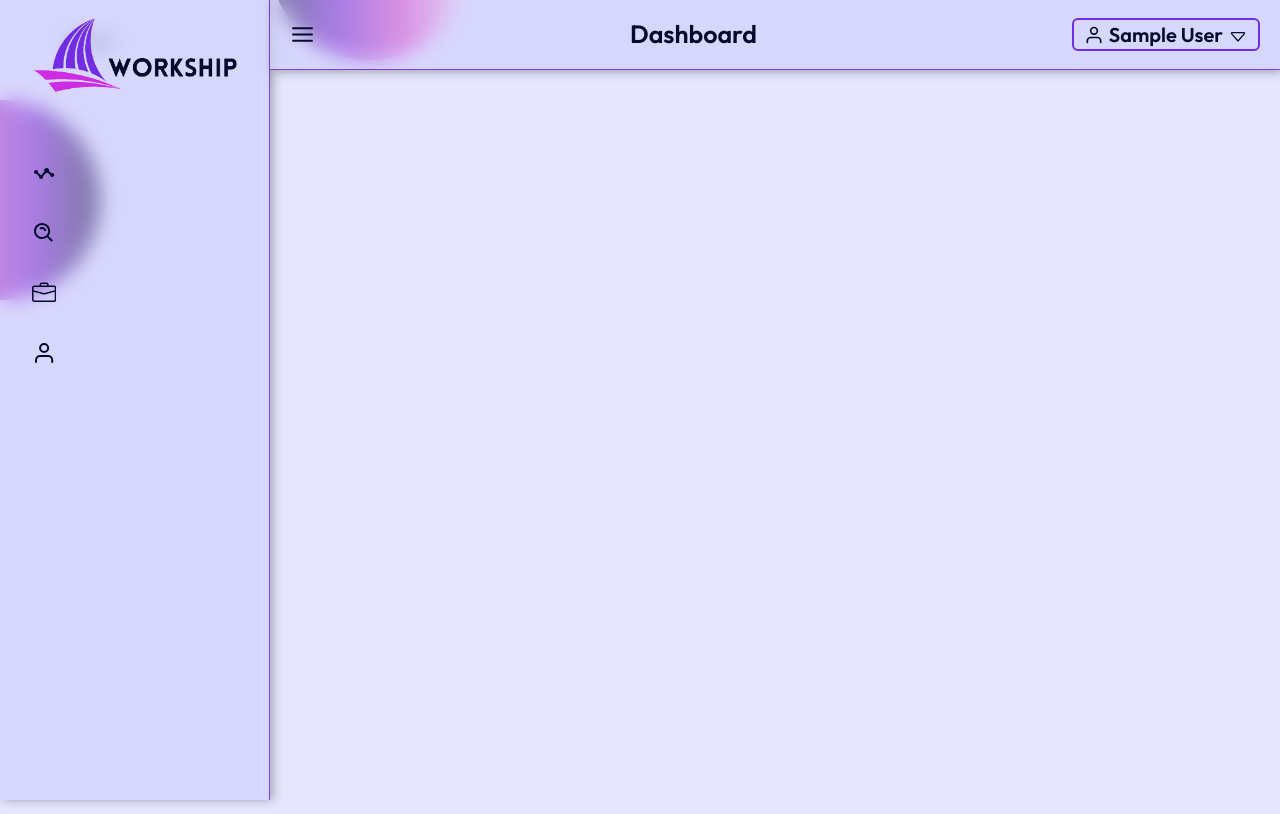
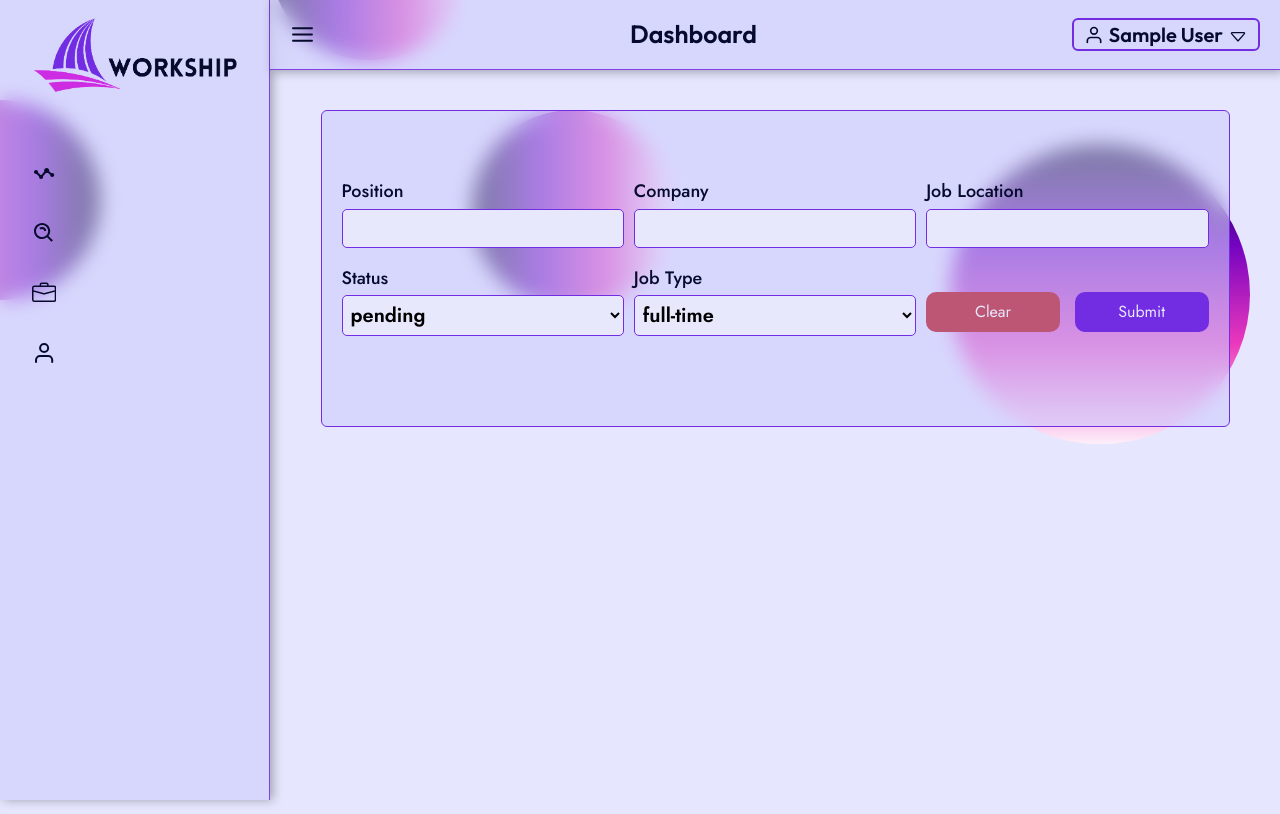
Before and after one commit to rockypagal/workship, a React (Vite) app: page /add-job in a window 1280 px wide. Built offline with nearby package versions, Linux system fonts and the light colour scheme; sample sign-in values are in the browser's storage.

Commit message:
add jobs complete

```diff
--- /dev/null
+++ b/src/components/SelectOption.jsx
@@ -0,0 +1,62 @@
+import React from "react";
+import styled from "styled-components";
+
+const Wrapper = styled.main`
+  width: 100%;
+
+  .selectInput{
+      display: flex;
+    flex-direction: column;
+    gap: 7px;
+  }
+  select {
+   min-width: 100%;
+    margin-bottom: 20px;
+    font-weight: 600;
+    font-size: 20px;
+    padding: 4px;
+    box-sizing: border-box;
+    background-color: #e8e8fd;
+    border-radius: 5px;
+    border: 1px solid #722ce2;
+  }
+
+   label{
+    font-size: 18px;
+    font-weight: 500;
+  }
+
+  select:focus {
+    outline: 1px solid var(--secondary-button);
+  }
+
+
+    @media screen and (max-width: 1024px) {
+
+   .selectInput {
+      gap:5px;
+    }
+  }
+
+`;
+
+const SelectOption = ({ options, name, title, formData ,value}) => {
+  return (
+    <Wrapper>
+      <div className="selectInput">
+        <label htmlFor={name}>{title}</label>
+        <select id={name} name={name} value={value} onChange={formData}>
+          {options.map((item, index) => {
+            return (
+              <option key={index} value={item}>
+                {item}
+              </option>
+            );
+          })}
+        </select>
+      </div>
+    </Wrapper>
+  );
+};
+
+export default SelectOption;
--- a/src/components/index.js
+++ b/src/components/index.js
@@ -3,5 +3,6 @@ import Sidebar from './Sidebar'
 import SmallSidebar from './SmallSidebar'
 import Navbar from './Navbar'
 import FormInput from "./FormInput";
+import SelectOption from "./SelectOption";
 
-export {FormInput,MagicBtn, Sidebar, SmallSidebar, Navbar}
+export {SelectOption,FormInput,MagicBtn, Sidebar, SmallSidebar, Navbar}
--- a/src/features/user/job/jobSlice.jsx
+++ b/src/features/user/job/jobSlice.jsx
@@ -1,10 +1,46 @@
-import { createSlice,createAsyncThunk } from "@reduxjs/toolkit";
+import { createSlice, createAsyncThunk } from "@reduxjs/toolkit";
+import FetchData from "../../../utils/FetchData";
+import { toast } from "react-toastify";
+
+export const addJobs = createAsyncThunk(
+  "add/job",
+  async (formData, thunkApi) => {
+    console.log(formData);
+    try {
+      const res = await FetchData.post("/jobs",formData);
+      console.log(res);
+      return res.data;
+    } catch (error) {
+      console.log(error);
+      return thunkApi.rejectWithValue(err.response.data.msg);
+    }
+  }
+);
+
+const jobSlice = createSlice({
+  name: "jobSlice",
+  initialState: {
+    isLoading: false,
+    isEditing: false,
+    status: ["pending", "interview", "declined"],
+    jobType: ["full-time", "part-time", "remote", "internship"],
+    sort: ["latest", "oldest", "a-z", "z-a"],
+  },
+  extraReducers: (builds) => {
+    builds
+      .addCase(addJobs.pending, (state) => {
+        state.isLoading = true;
+      })
+      .addCase(addJobs.fulfilled, (state, { payload }) => {
+        state.isLoading = false;
+        toast.success("Job has been added successfully");
+      })
+      .addCase(addJobs.rejected, (state, { payload }) => {
+        state.isLoading = false;
+        toast.error(payload);
+      });
+  },
+});
 
 
-
-const jobSlice = createSlice({
-    name: 'jobSlice',
-    initialState:{
-        isLoading: false,
-    }
-})
+export default jobSlice.reducer
--- a/src/pages/AddJob.jsx
+++ b/src/pages/AddJob.jsx
@@ -1,9 +1,219 @@
-import React from 'react'
+import React, { useState } from "react";
+import { addJobs } from "../features/user/job/jobSlice";
+import styled from "styled-components";
+import FormInput from "../components/FormInput";
+import { useDispatch, useSelector } from "react-redux";
+import { SelectOption } from "../components";
+import Ball from "../utils/Balls";
+import { toast } from "react-toastify";
+
+const Container = styled.nav`
+  width: ${({ width }) => `${width}px`};
+  position: absolute;
+  top: 70px;
+  right: 0px;
+
+  transition: all 0.3s;
+  h1 {
+    text-align: center;
+  }
+
+  /* z-index:-1; */
+  /* border-bottom-right-radius: 10px;
+  border-bottom-left-radius: 10px; */
+  /* border-radius: 10px; */
+  /* background-color: rgba(206, 206, 254, 0.8);
+  background-color:rgba(250,234,252,.2); */
+  z-index: -1;
+  height: 93vh;
+  @media (max-width: 786px) {
+    width: 100%;
+  }
+`;
+
+const Wrapper = styled.main`
+  .jobsForm {
+    width: 90%;
+    margin: 0 auto;
+    margin-top: 40px;
+    display: grid;
+    grid-template-columns: 1fr 1fr 1fr;
+    column-gap: 10px;
+    box-sizing: border-box;
+    border: 1px solid var(--primary-button);
+    padding: 50px 20px;
+    justify-content: center;
+    align-items: center;
+    background-color: rgba(206, 206, 254, 0.6);
+    backdrop-filter: blur(10px);
+    border-radius: 6px;
+  }
+
+  .visible {
+    display: none;
+  }
+
+  .buttons {
+    display: grid;
+    grid-template-columns: 1fr 1fr;
+    column-gap: 15px;
+    justify-content: center;
+    align-items: center;
+  }
+
+  .buttons .clear {
+    width: 100%;
+    background-color: #bd5675;
+    /* color:var(--text) */
+  }
+
+  .buttons .sbm {
+    width: 100%;
+  }
+
+  @media (min-width: 1240px) {
+    .jobsForm {
+      padding-top: 70px;
+      padding-bottom: 70px;
+    }
+  }
+
+  @media (max-width: 1240px) {
+    .jobsForm {
+      grid-template-columns: 1fr 1fr;
+    }
+  }
+
+  @media (max-width: 1240px) {
+    .jobsForm {
+      grid-template-columns: 1fr 1fr;
+    }
+  }
+  @media (max-width: 780px) {
+    .jobsForm {
+      grid-template-columns: 1fr;
+      margin-bottom: 50px;
+    }
+
+    .disable {
+      display: none;
+    }
+
+    .visible {
+      display: visible;
+    }
+
+    .buttons {
+      grid-template-columns: 1fr;
+      row-gap: 15px;
+    }
+  }
+`;
 
 const AddJob = () => {
+  const { navWidth, location } = useSelector((store) => store.user);
+  const { jobType, status } = useSelector((store) => store.jobs);
+  const dispatch = useDispatch();
+  const [width, setWidth] = useState(window.innerWidth);
+  const [jobData, setJobData] = useState({
+    position: "",
+    company: "",
+    jobLocation: location,
+    jobType: "",
+    status: "",
+  });
+
+  const handleChange = (e) => {
+    const name = e.target.name;
+    const value = e.target.value;
+
+    setJobData({ ...jobData, [name]: value });
+  };
+
+  const handleSubmit = (e) => {
+    e.preventDefault();
+    const { position, company, jobLocation, status, jobType } = jobData;
+    console.log(position, company, jobLocation, status, jobType);
+    if (!position || !company || !location || !status || !jobType) {
+      toast.error("please fill the form");
+      return;
+    }
+    console.log(jobData);
+    dispatch(addJobs(jobData));
+  };
   return (
-    <div>AddJob</div>
-  )
-}
+    <Container width={`${width >= 786 ? navWidth : null}`}>
+      <Wrapper>
+        <form onSubmit={handleSubmit}>
+          <Ball width="200px" height="200px" left="20%" />
+          <div className="disable">
+            <Ball
+              width="300px"
+              height="300px"
+              direction="bottom"
+              top="10%"
+              right="30px"
+            />
+          </div>
+          <div className="visible">
+            <Ball
+              width="300px"
+              height="300px"
+              direction="bottom"
+              top="50%"
+              right="-30px"
+            />
+          </div>{" "}
+          <div className="jobsForm">
+            <FormInput
+              name="position"
+              value={jobData.position}
+              title="Position"
+              type="text"
+              formData={handleChange}
+            />
+            <FormInput
+              name="company"
+              value={jobData.company}
+              title="Company"
+              type="text"
+              formData={handleChange}
+            />
+            <FormInput
+              name="jobLocation"
+              value={jobData.jobLocation}
+              title="Job Location"
+              type="text"
+              formData={handleChange}
+            />
 
-export default AddJob
+            <SelectOption
+              options={status}
+              title="Status"
+              name="status"
+              formData={handleChange}
+              value={jobData.status}
+            />
+            <SelectOption
+              options={jobType}
+              title="Job Type"
+              name="jobType"
+              value={jobData.jobType}
+              formData={handleChange}
+            />
+            <div className="buttons">
+              <button type="button" className="btn button clickEffect clear">
+                Clear
+              </button>
+              <button type="submit" className="btn button clickEffect sbm">
+                Submit
+              </button>
+            </div>
+          </div>{" "}
+        </form>
+      </Wrapper>
+    </Container>
+  );
+};
+
+export default AddJob;
--- a/src/pages/Profile.jsx
+++ b/src/pages/Profile.jsx
@@ -5,7 +5,7 @@ import { FormInput } from "../components";
 import { updateUser } from "../features/user/userSlice";
 import Ball from "../utils/Balls";
 
-const Nav = styled.nav`
+const Container = styled.nav`
   width: ${({ width }) => `${width}px`};
   position: absolute;
   top: 70px;
@@ -144,7 +144,7 @@ const Profile = () => {
   };
 
   return (
-    <Nav width={`${width >= 786 ? navWidth : null}`}>
+    <Container width={`${width >= 786 ? navWidth : null}`}>
       <Wrapper>
         <h1>User Profile</h1>
         <div className="fit">
@@ -195,7 +195,7 @@ const Profile = () => {
           </div>
         </div>
       </Wrapper>
-    </Nav>
+    </Container>
   );
 };
 
--- a/src/store.jsx
+++ b/src/store.jsx
@@ -1,6 +1,7 @@
 import { configureStore } from "@reduxjs/toolkit";
 import userSlice from "./features/user/userSlice";
+import jobSlice from "./features/user/job/jobSlice";
 
 export const store = configureStore({
-  reducer: { user:userSlice}
-})
+  reducer: { user: userSlice, jobs: jobSlice },
+});
```
